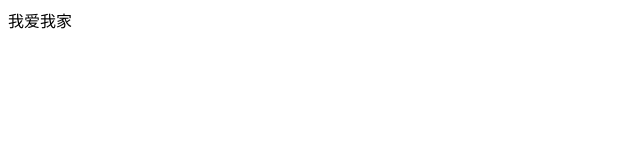
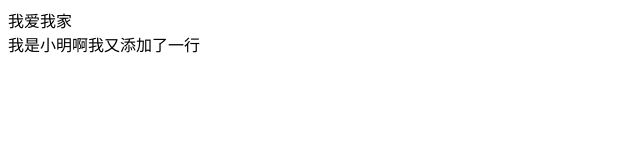
Before and after one commit to htt-v/try, a plain HTML site: page index.html in a window 1280 px wide. Shown: the whole page, without its empty margins (0-640 px from the left). Drawn offline with Linux system fonts and the light colour scheme.

Commit message:
又添加了一行

```diff
--- a/index.html
+++ b/index.html
@@ -6,5 +6,6 @@
 	</head>
 	<body>
 		<div>我爱我家</div>
+		<div>我是小明啊我又添加了一行</div>
 	</body>
 </html>
```
